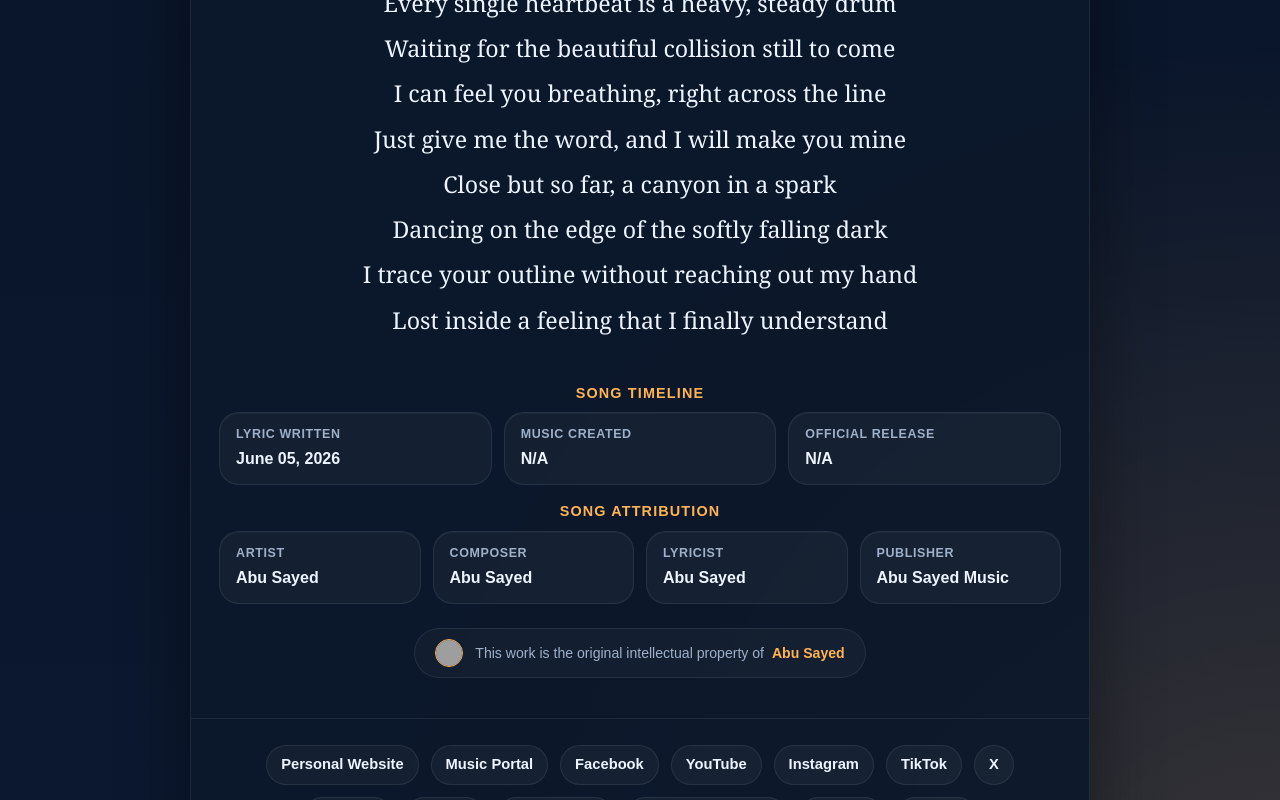
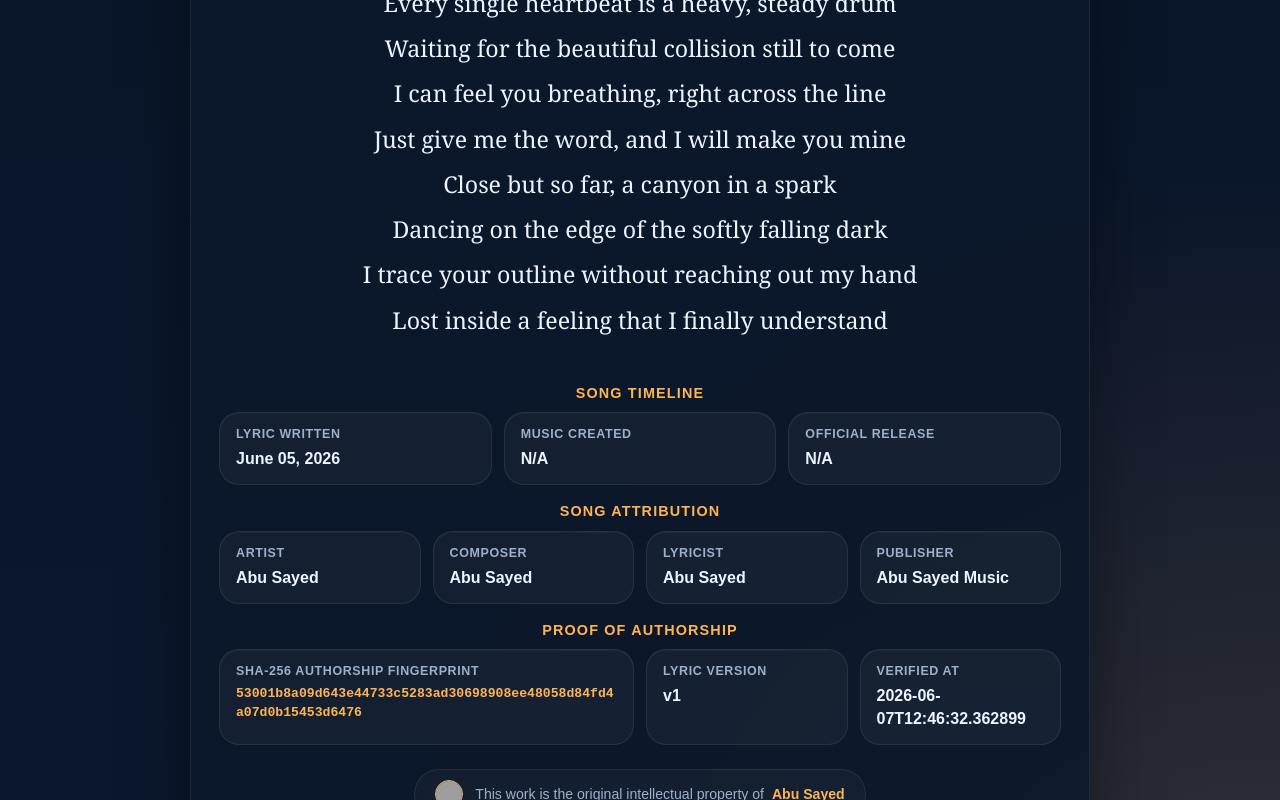
Before and after one commit to ImAbuSayed/close-but-so-far, a plain HTML site: page index.html in a window 1280 px wide. Shown: the part 2000-2800 px from the top of the page. Drawn offline with Linux system fonts and the light colour scheme; grey boxes are pictures that could not be loaded.

Commit message:
feat: update song assets v1 with signed GPG commit [verified]

```diff
--- a/index.html
+++ b/index.html
@@ -14,9 +14,9 @@
     <meta name="keywords" content="Close But So Far, Abu Sayed lyrics, original song lyrics, Abu Sayed original song, Abu Sayed lyricist, Abu Sayed composer, Abu Sayed songwriter, official lyrics">
     <meta name="robots" content="index,follow,max-snippet:-1,max-image-preview:large,max-video-preview:-1">
     <meta name="referrer" content="strict-origin-when-cross-origin">
-    <meta name="description" content="Official documentation of lyrics for &#x27;Close But So Far&#x27;, a signature song by Abu Sayed, showcasing his original songwriting and composition.">
+    <meta name="description" content="Discover the complete lyrics of &#x27;Close But So Far&#x27;, a unique musical work by Abu Sayed, encompassing original composition and writing.">
     <meta property="og:title" content="Close But So Far - Original Lyrics by Abu Sayed">
-    <meta property="og:description" content="Official documentation of lyrics for &#x27;Close But So Far&#x27;, a signature song by Abu Sayed, showcasing his original songwriting and composition.">
+    <meta property="og:description" content="Discover the complete lyrics of &#x27;Close But So Far&#x27;, a unique musical work by Abu Sayed, encompassing original composition and writing.">
     <meta property="og:type" content="music.song">
     <meta property="og:url" content="https://imabusayed.github.io/close-but-so-far/">
     <meta property="og:site_name" content="Abu Sayed Music">
@@ -24,7 +24,7 @@
     <meta name="last-modified" content="2026-06-05 12:31:45">
     <meta name="twitter:card" content="summary_large_image">
     <meta name="twitter:title" content="Close But So Far - Original Lyrics by Abu Sayed">
-    <meta name="twitter:description" content="Official documentation of lyrics for &#x27;Close But So Far&#x27;, a signature song by Abu Sayed, showcasing his original songwriting and composition.">
+    <meta name="twitter:description" content="Discover the complete lyrics of &#x27;Close But So Far&#x27;, a unique musical work by Abu Sayed, encompassing original composition and writing.">
     <link rel="canonical" href="https://imabusayed.github.io/close-but-so-far/">
     <link rel="sitemap" type="application/xml" title="Sitemap" href="https://imabusayed.github.io/close-but-so-far/sitemap.xml">
     <link rel="author" href="https://github.com/ImAbuSayed">
@@ -100,7 +100,7 @@
       "@id": "https://imabusayed.github.io/close-but-so-far#webpage",
       "url": "https://imabusayed.github.io/close-but-so-far/",
       "name": "Close But So Far - Original Lyrics by Abu Sayed",
-      "description": "Official documentation of lyrics for 'Close But So Far', a signature song by Abu Sayed, showcasing his original songwriting and composition.",
+      "description": "Discover the complete lyrics of 'Close But So Far', a unique musical work by Abu Sayed, encompassing original composition and writing.",
       "isPartOf": {
         "@id": "https://music.abusayed.com.bd/#website"
       },
@@ -537,7 +537,7 @@
 
         <div class="controls">
             <button class="btn-speak" id="speakBtn" title="Read the lyrics aloud"><span id="speakText">Read Aloud</span></button>
-            <a href="https://music.abusayed.com.bd/Licensing/?https://imabusayed.github.io/close-but-so-far/" class="btn-license" title="Get licensing for this song" target="_blank">Get a Licensing Quote for Close But So Far</a>
+            <a href="https://music.abusayed.com.bd/Licensing/?https://imabusayed.github.io/close-but-so-far/" class="btn-license" title="Get licensing for this song" target="_blank">Request Licensing for Close But So Far</a>
 
         </div>
         <br>
@@ -612,6 +612,26 @@
             <div class="meta-card">
                 <span class="meta-label">Publisher</span>
                 <strong>Abu Sayed Music</strong>
+            </div>
+
+                </div>
+            </div>
+
+            <div class="details-block">
+                <div class="details-title">Proof of Authorship</div>
+                <div class="meta-grid">
+
+            <div class="meta-card" style="grid-column: span 2;">
+                <span class="meta-label">SHA-256 Authorship Fingerprint</span>
+                <strong style="word-break: break-all; font-family: monospace; font-size: 0.82rem; color: var(--accent);">53001b8a09d643e44733c5283ad30698908ee48058d84fd4a07d0b15453d6476</strong>
+            </div>
+            <div class="meta-card">
+                <span class="meta-label">Lyric Version</span>
+                <strong>v1</strong>
+            </div>
+            <div class="meta-card">
+                <span class="meta-label">Verified At</span>
+                <strong>2026-06-07T12:46:32.362899</strong>
             </div>
 
                 </div>
```
Also changed, not shown: excerpts/Bridge-Preview.txt (added), excerpts/Chorus-Preview.txt (added), excerpts/Final-Chorus-Preview.txt (added), excerpts/Hook-Preview.txt (added), excerpts/Post-Chorus-2-Preview.txt (added), excerpts/Post-Chorus-Preview.txt (added), excerpts/Pre-Chorus-2-Preview.txt (added), excerpts/Pre-Chorus-Preview.txt (added), excerpts/Verse-1-Preview.txt (added), excerpts/Verse-2-Preview.txt (added), hashes.txt (added), llms.txt, lyrics_backup/2026-06-07_close-but-so-far-v1.txt (added), manifest.json (added), 1 other file.
